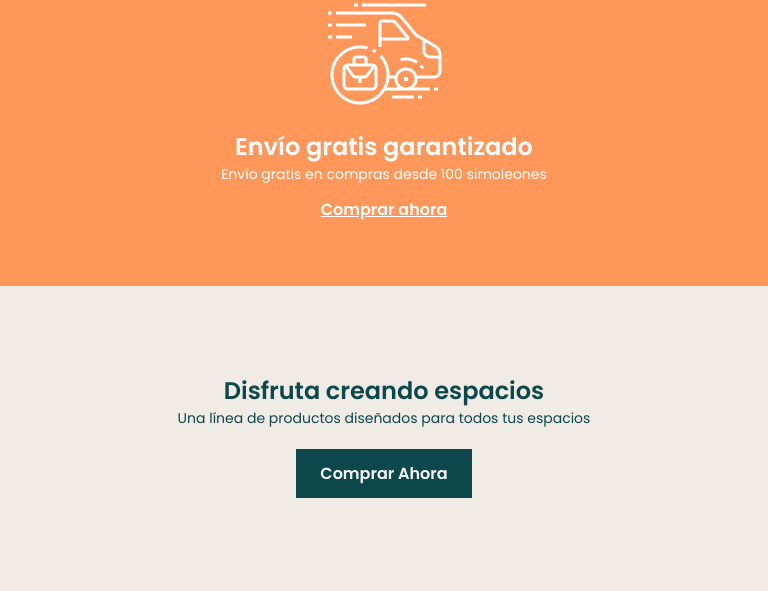
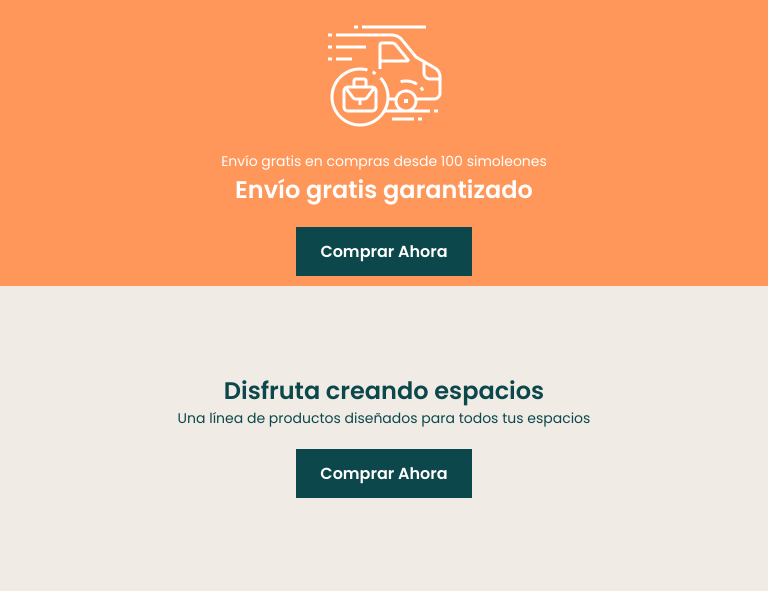
Before and after one commit to Adalab/modulo-1-evaluacion-final-GemaMesasV, a website: page docs/index.html in a window 768 px wide. Shown: the part 1520-2111 px from the top of the page. Drawn offline with nearby package versions, Linux system fonts and the light colour scheme; files that its build step writes are made by us from their sources.

Commit message:
adding new demand

```diff
--- a/src/scss/layout/_footer.scss
+++ b/src/scss/layout/_footer.scss
@@ -41,6 +41,11 @@
     position: absolute;
     right: 10%;
     transform: translateY(-40px);
+
+    @media all and (min-width: 768px) {
+      display: none;
+    }
+
   }
 }
 
--- a/src/scss/layout/_main-free-shipping-section.scss
+++ b/src/scss/layout/_main-free-shipping-section.scss
@@ -15,25 +15,44 @@
   &__title {
     font-size: 24px;
     font-weight: 600;
+    @media all and (max-width: 768px) {
+      order: 2;
+    }
   }
   &__subtitle {
     @media all and (max-width: 768px) {
       font-size: 14px;
+      order: 1;
     }
   }
 
+  // &__button {
+  //   font-size: 16px;
+  //   font-weight: 600;
+  //   background-color: $orange;
+  //   color: $white;
+  //   font-family: $font-text;
+  //   text-decoration: underline;
+  //   padding: 12px 24px;
+  //   margin-bottom: 63px;
+  //   transition: font-size ease-out 0.5s;
+  //   &:hover {
+  //     font-size: 20px;
   &__button {
+    color: $white;
     font-size: 16px;
     font-weight: 600;
-    background-color: $orange;
-    color: $white;
     font-family: $font-text;
-    text-decoration: underline;
+    text-transform: capitalize;
     padding: 12px 24px;
-    margin-bottom: 63px;
-    transition: font-size ease-out 0.5s;
+    background-color: $spruce;
+    margin-top: 20px;
+    transition: background-color ease 0.8s;
+    @media all and (max-width: 768px) {
+      order: 3;
+    }
     &:hover {
-      font-size: 20px;
+      background-color: #0b7f09;
     }
   }
 }
```
